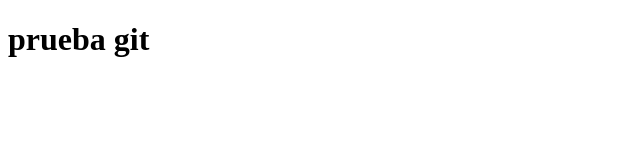
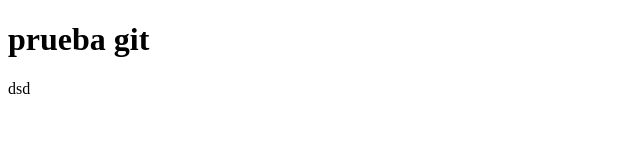
Before and after one commit to PatoEche/inicial, a plain HTML site: page index.html in a window 1280 px wide. Shown: the full height of the page, 0-640 px from the left. Drawn offline with Linux system fonts and the light colour scheme.

```diff
--- a/index.html
+++ b/index.html
@@ -7,5 +7,6 @@
 </head>
 <body>
     <h1>prueba git</h1>
+    <p>dsd</p>
 </body>
 </html>
```
Also changed, not shown: 1 other file.
